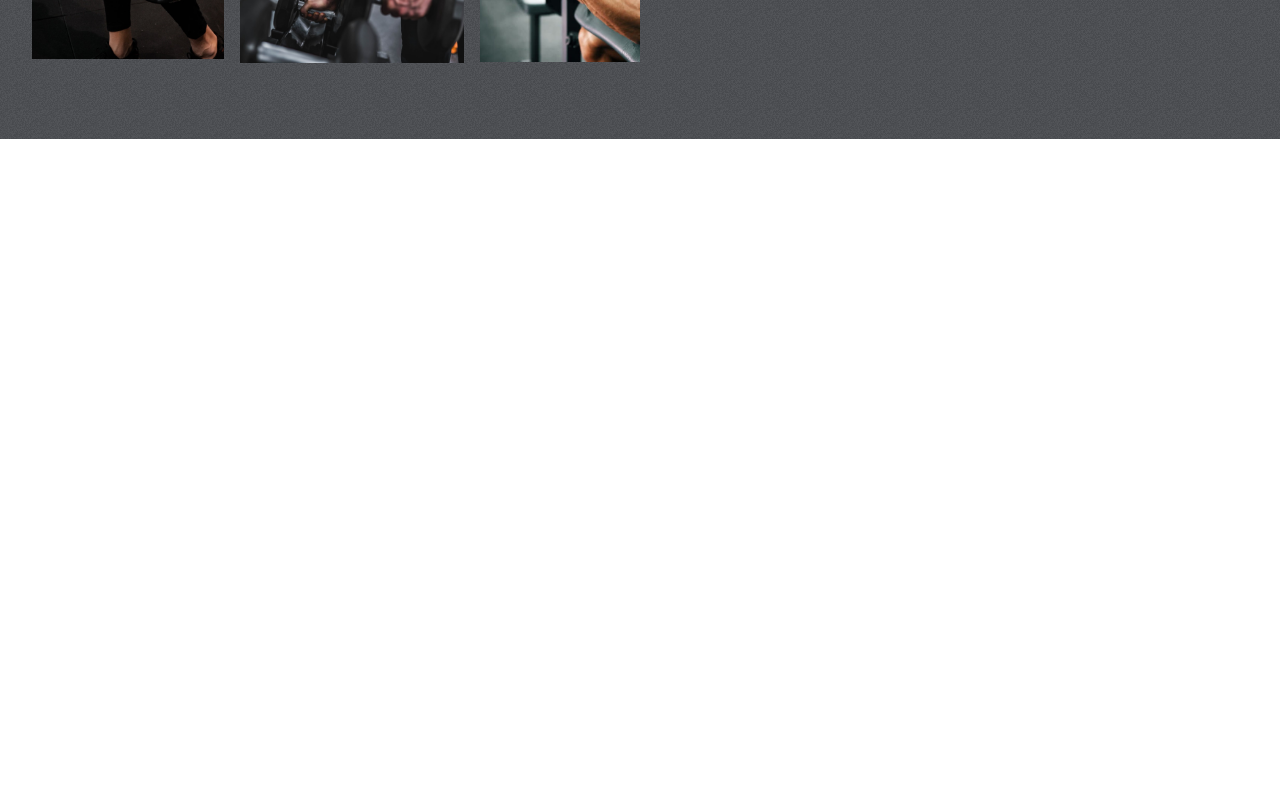
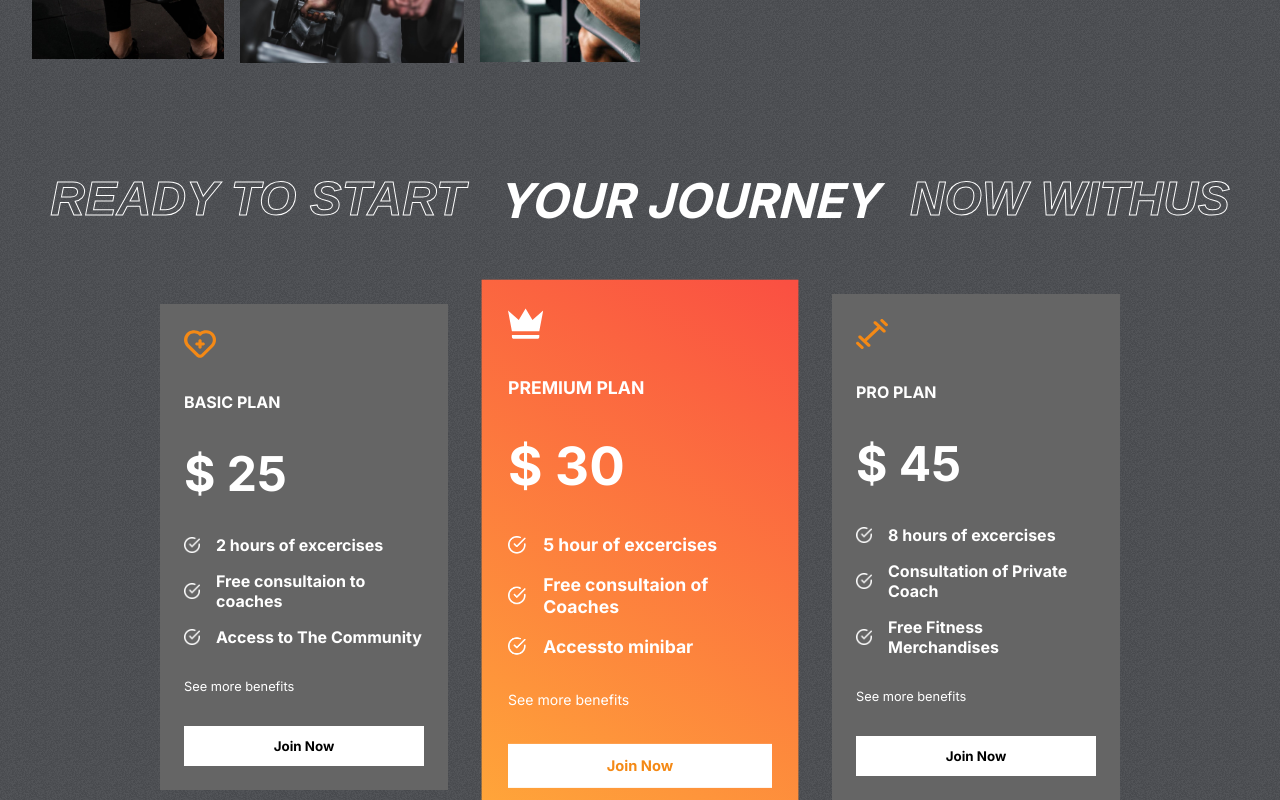
Before and after one commit to Adal1942/the-climb-fit, a React (Create React App) app: page / in a window 1280 px wide. Shown: the part 1676-2476 px from the top of the page. Before the commit the page ends 1815 px from the top, so only its background shows below. Built offline with nearby package versions, Linux system fonts and the light colour scheme.

Commit message:
fourth commit

```diff
--- a/src/App.css
+++ b/src/App.css
@@ -1,7 +1,6 @@
 *{
   margin: 0;
   padding: 0;
-  box-sizing: border-box;
 }
 
 :root{
@@ -429,3 +428,83 @@
 .partners img{
   width: 2.5rem;
 }
+
+
+
+
+/* -- Plans --*/
+
+.plans-container{
+  margin-top: -4rem;
+  padding: 0 2rem;
+  display: flex;
+  flex-direction: column;
+  gap: 4rem;
+  position: relative;
+}
+
+.plans{
+  display: flex;
+  align-items: center;
+  justify-content: center;
+  gap: 3rem;
+}
+
+.plan{
+  display: flex;
+  flex-direction: column;
+  background: var(--caloryCard);
+  color: #fff;
+  gap: 2rem;
+  padding: 1.5rem;
+  width: 15rem;
+}
+
+.plan:nth-child(2){
+  background: var(--planCard);
+  transform: scale(1.1);
+}
+
+.plan svg{
+  fill: var(--orange);
+  width: 2rem;
+  height: 2rem;
+}
+
+.plan :nth-child(2){
+  font-size: 1rem;
+  font-weight: bold;
+}
+
+.plan :nth-child(3){
+  font-size: 3rem;
+  font-weight: bold;
+}
+
+.plan :nth-child(5){
+  font-size: 0.8rem;
+}
+
+.features{
+  display: flex;
+  flex-direction: column;
+  gap: 1rem;
+}
+
+.feature{
+  display: flex;
+  align-items: center;
+  gap: 1rem;
+}
+
+.feature img{
+  width: 1rem;
+}
+
+.plans :nth-child(2) svg{
+  fill: #fff;
+}
+
+.plans :nth-child(2) button{
+  color: var(--orange);
+}
--- a/src/App.js
+++ b/src/App.js
@@ -1,5 +1,6 @@
 import './App.css';
 import Hero from './components/Hero';
+import Plans from './components/Plans';
 import Programs from './components/Programs'
 import Reasons from './components/Reasons';
 
@@ -9,6 +10,7 @@
       <Hero />
       <Programs />
       <Reasons />
+      <Plans />
     </div>
   );
 }
--- /dev/null
+++ b/src/components/Plans.jsx
@@ -0,0 +1,43 @@
+import '../App.css';
+import {plansData} from '../data/plansData';
+import whiteTick  from '../assets/whiteTick.png';
+import React from 'react';
+
+function Plans() {
+  return (
+    <div className="plans-container">
+        <div className="programs-header" style={{gap: '2rem'}}>
+            <span className="stroke-text">READY TO START</span>
+            <span>YOUR JOURNEY</span>
+            <span className="stroke-text">NOW WITHUS</span>
+        </div>
+
+        <div className="plans">
+            {plansData.map((plan, i)=> (
+                <div className="plan" key={i}>
+                    {plan.icon}
+                    <span>{plan.name}</span>
+                    <span>$ {plan.price}</span>
+
+                    <div className="features">
+                        {plan.features.map((feature, i)=> (
+                            <div className="feature">
+                                <img src={whiteTick}/>
+                                <span key={i}>{feature}</span>
+                            </div>
+                        ))}
+                    </div>
+
+                    <div>
+                            <span>See more benefits</span>
+                    </div>
+
+                    <button className="btn">Join Now</button>
+                </div>
+            ))}
+        </div>
+    </div>
+  )
+}
+
+export default Plans
```
